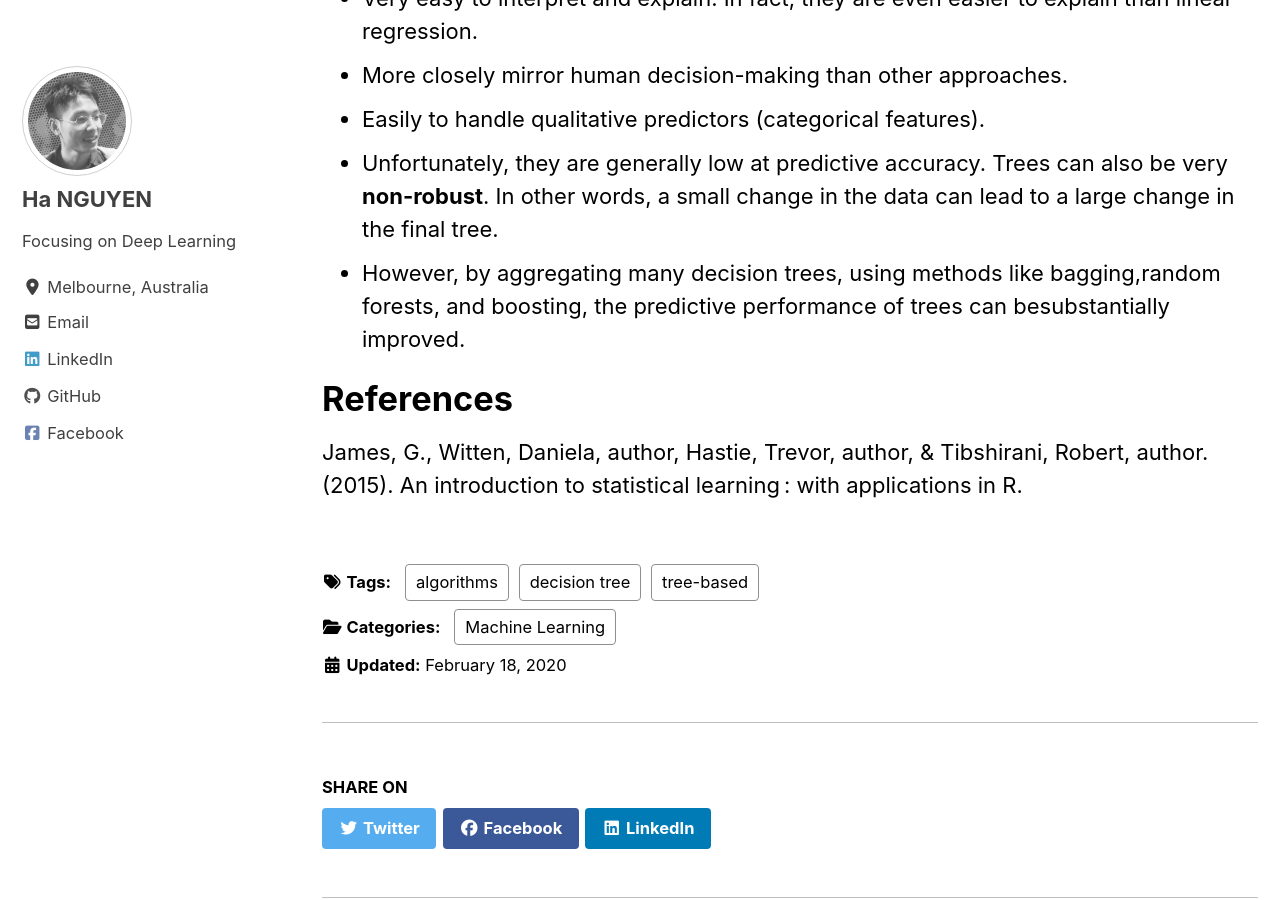
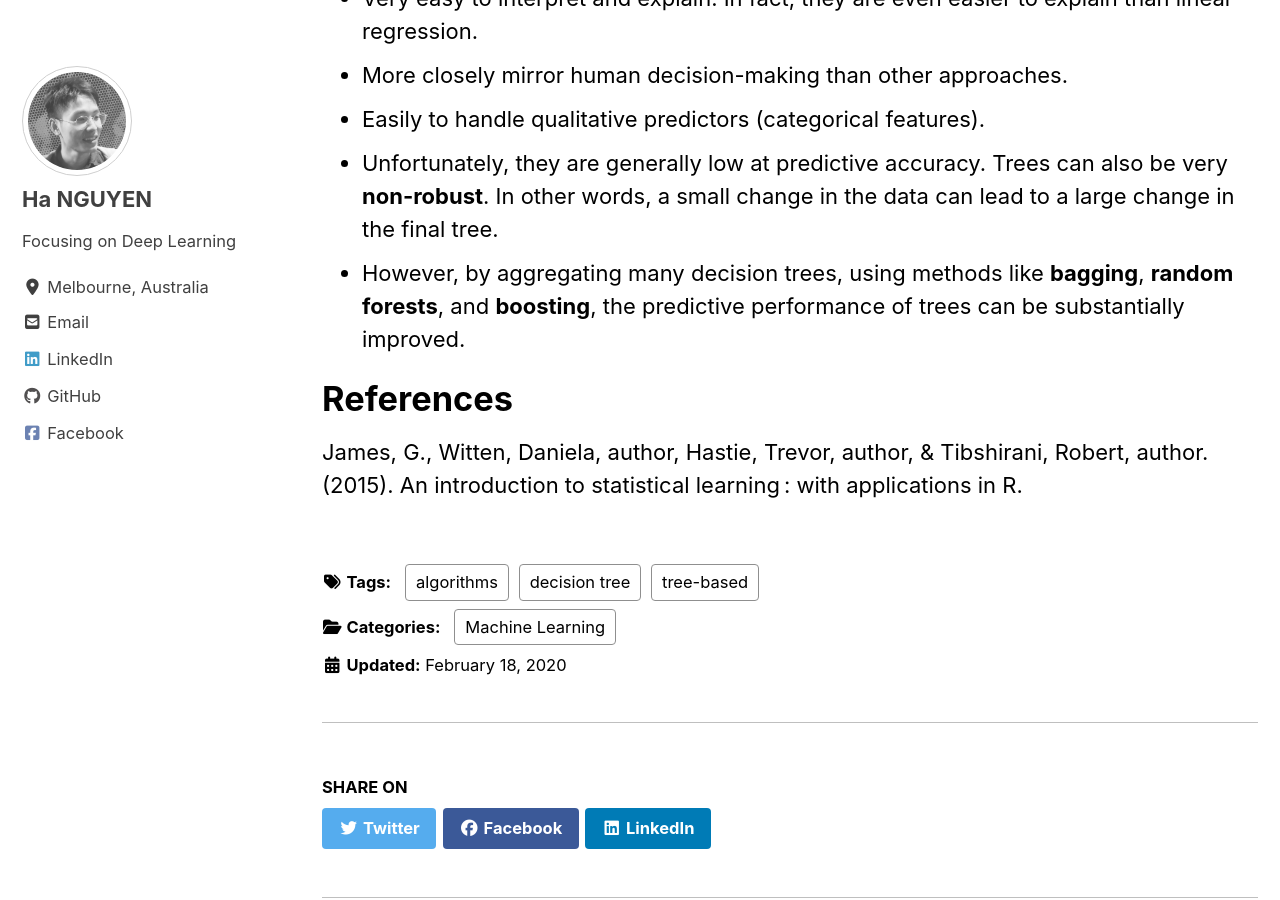
Before and after one commit to datasciblog/datasciblog.github.io, a Jekyll site: the page built from _posts/2020-02-18-tree-based-methods-01.md, in a window 1280 px wide and 900 px high, scrolled down 6357 px. Built offline with Jekyll 4.4.1, drawn with Linux system fonts in a browser that asks for light colours; cached includes are drawn as plain includes; nearby versions of some CDN libraries; formulas are drawn with MathJax 3.

Commit message:
Update 2020-02-18-tree-based-methods-01.md

```diff
--- a/_posts/2020-02-18-tree-based-methods-01.md
+++ b/_posts/2020-02-18-tree-based-methods-01.md
@@ -98,7 +98,7 @@ One can show that the entropy will take on a value near zero if the $\hat{p}_{mk
 - More closely mirror human decision-making than other approaches.
 - Easily to handle qualitative predictors (categorical features).
 - Unfortunately, they are generally low at predictive accuracy. Trees can also be very **non-robust**. In other words, a small change in the data can lead to a large change in the final tree.
-- However, by aggregating many decision trees, using methods like bagging,random forests, and boosting, the predictive performance of trees can besubstantially improved.
+- However, by aggregating many decision trees, using methods like **bagging**, **random forests**, and **boosting**, the predictive performance of trees can be substantially improved.
 
 # References
 
```
